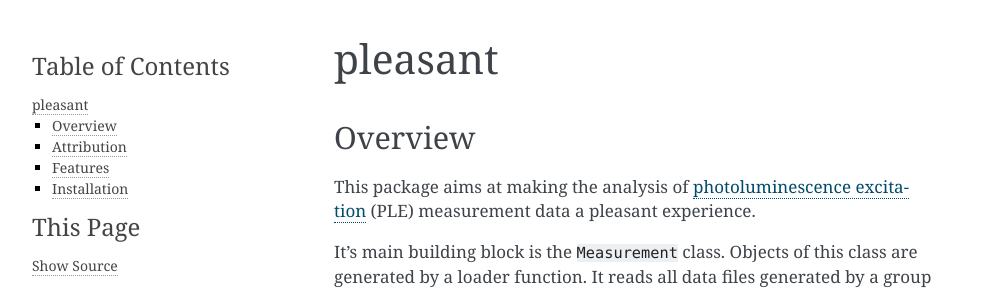
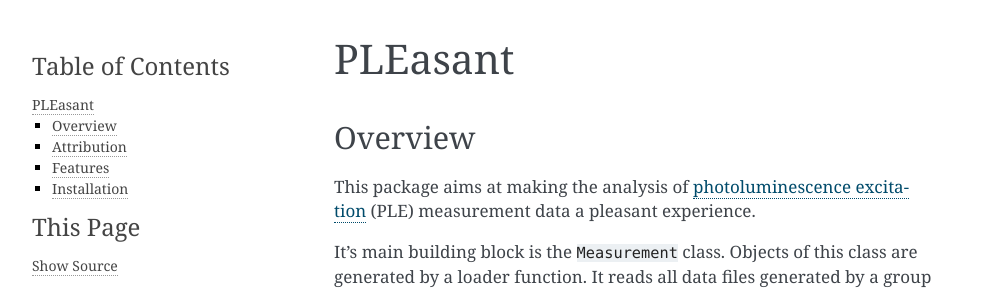
Before and after one commit to Integrated-Quantum-Photonics-Group/pleasant, a Sphinx documentation site: the page built from docs/index.rst, in a window 1280 px wide. Shown: the top 289 px of the page, without its empty margins (148-1141 px from the left). Built offline with Sphinx 7.4.7, drawn with Linux system fonts in a browser that asks for light colours.

Commit message:
package name capitalization

```diff
--- a/docs/conf.py
+++ b/docs/conf.py
@@ -1,5 +1,5 @@
 """Sphinx configuration."""
-project = "pleasant"
+project = "PLEasant"
 author = "Kilian Unterguggenberger"
 copyright = f"2023, {author}"
 extensions = [
@@ -8,4 +8,7 @@ extensions = [
     "sphinx_autodoc_typehints",
 ]
 html_theme = "alabaster"
-html_theme_options = {"sidebar_width": "30%"}
+html_theme_options = {
+    "description": "Routines for post-processing and analyzing PLE experiment data.",
+    "sidebar_width": "30%"
+}
--- a/docs/index.rst
+++ b/docs/index.rst
@@ -1,4 +1,4 @@
-pleasant
+PLEasant
 ========
 
 .. toctree::
```
Also changed, not shown: README.md (+1 -1 lines).
